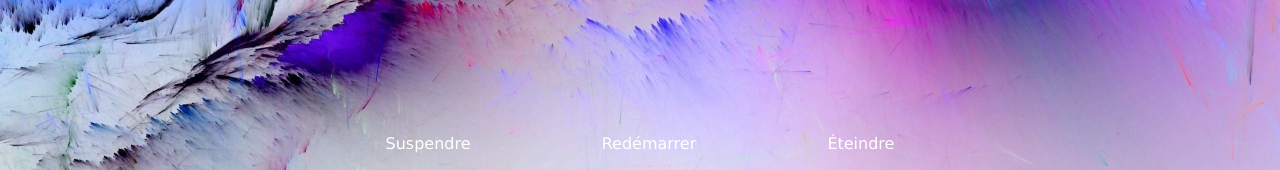
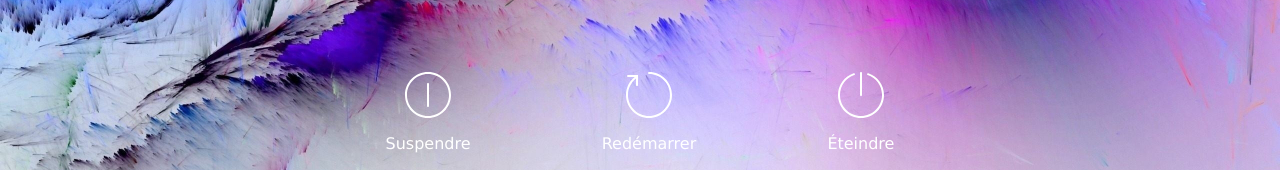
Before and after one commit to eunji-lee-dev/Groupe36-chambre36, a Vue app in the folder chambre-36/: page / in a window 1280 px wide. Shown: the part 567-737 px from the top of the page. Built offline with nearby package versions, Linux system fonts and the light colour scheme.

Commit message:
:lipstick: Add details in Home.vue

```diff
--- a/chambre-36/src/components/Home.vue
+++ b/chambre-36/src/components/Home.vue
@@ -12,15 +12,24 @@
         </div>
         <div class="home-buttons">
             <div>
-                <img src="" alt="">
+                <svg xmlns="http://www.w3.org/2000/svg" x="0px" y="0px"
+                width="50" height="50"
+                viewBox="0 0 172 172"
+                style=" fill:#000000;"><g fill="none" fill-rule="nonzero" stroke="none" stroke-width="1" stroke-linecap="butt" stroke-linejoin="miter" stroke-miterlimit="10" stroke-dasharray="" stroke-dashoffset="0" font-family="none" font-weight="none" font-size="none" text-anchor="none" style="mix-blend-mode: normal"><path d="M0,172v-172h172v172z" fill="none"></path><g fill="#ffffff"><path d="M86,6.88c-43.65844,0 -79.12,35.46156 -79.12,79.12c0,43.65844 35.46156,79.12 79.12,79.12c43.65844,0 79.12,-35.46156 79.12,-79.12c0,-43.65844 -35.46156,-79.12 -79.12,-79.12zM86,13.76c39.93625,0 72.24,32.30375 72.24,72.24c0,39.93625 -32.30375,72.24 -72.24,72.24c-39.93625,0 -72.24,-32.30375 -72.24,-72.24c0,-39.93625 32.30375,-72.24 72.24,-72.24zM85.94625,44.66625c-1.89469,0.04031 -3.41312,1.59906 -3.38625,3.49375v75.68c-0.01344,1.23625 0.63156,2.39188 1.70656,3.02344c1.075,0.61813 2.39187,0.61813 3.46687,0c1.075,-0.63156 1.72,-1.78719 1.70656,-3.02344v-75.68c0.01344,-0.92719 -0.34937,-1.8275 -1.00781,-2.48594c-0.65844,-0.65844 -1.55875,-1.02125 -2.48594,-1.00781z"></path></g></g></svg>
                 <p>Suspendre</p>
             </div>
             <div>
-                <img src="" alt="">
+                <svg xmlns="http://www.w3.org/2000/svg" x="0px" y="0px"
+                width="50" height="50"
+                viewBox="0 0 172 172"
+                style=" fill:#000000;"><g fill="none" fill-rule="nonzero" stroke="none" stroke-width="1" stroke-linecap="butt" stroke-linejoin="miter" stroke-miterlimit="10" stroke-dasharray="" stroke-dashoffset="0" font-family="none" font-weight="none" font-size="none" text-anchor="none" style="mix-blend-mode: normal"><path d="M0,172v-172h172v172z" fill="none"></path><g fill="#ffffff"><path d="M86,6.88c-1.24059,-0.01754 -2.39452,0.63425 -3.01993,1.7058c-0.62541,1.07155 -0.62541,2.39684 0,3.46839c0.62541,1.07155 1.77935,1.72335 3.01993,1.7058c39.9368,0 72.24,32.3032 72.24,72.24c0,39.9368 -32.3032,72.24 -72.24,72.24c-39.9368,0 -72.24,-32.3032 -72.24,-72.24c0,-23.02284 10.76965,-43.46507 27.52,-56.69281v22.29281c-0.01754,1.24059 0.63425,2.39452 1.7058,3.01993c1.07155,0.62541 2.39684,0.62541 3.46839,0c1.07155,-0.62541 1.72335,-1.77935 1.7058,-3.01993v-29.06531v-5.33469h-34.4c-1.24059,-0.01754 -2.39452,0.63425 -3.01993,1.7058c-0.62541,1.07155 -0.62541,2.39684 0,3.46839c0.62541,1.07155 1.77935,1.72335 3.01993,1.7058h23.04531c-18.22214,14.49896 -29.92531,36.84998 -29.92531,61.92c0,43.6552 35.4648,79.12 79.12,79.12c43.6552,0 79.12,-35.4648 79.12,-79.12c0,-43.6552 -35.4648,-79.12 -79.12,-79.12z"></path></g></g></svg>
                 <p>Redémarrer</p>
             </div>
             <div>
-                <img src="" alt="">
+                <svg xmlns="http://www.w3.org/2000/svg" x="0px" y="0px"
+                width="50" height="50"
+                viewBox="0 0 172 172"
+                style=" fill:#000000;"><g fill="none" fill-rule="nonzero" stroke="none" stroke-width="1" stroke-linecap="butt" stroke-linejoin="miter" stroke-miterlimit="10" stroke-dasharray="" stroke-dashoffset="0" font-family="none" font-weight="none" font-size="none" text-anchor="none" style="mix-blend-mode: normal"><path d="M0,172v-172h172v172z" fill="none"></path><g fill="#ffffff"><path d="M85.94625,6.82625c-1.89469,0.04031 -3.41312,1.59906 -3.38625,3.49375v75.68c-0.01344,1.23625 0.63156,2.39188 1.70656,3.02344c1.075,0.61813 2.39187,0.61813 3.46687,0c1.075,-0.63156 1.72,-1.78719 1.70656,-3.02344v-75.68c0.01344,-0.92719 -0.34937,-1.8275 -1.00781,-2.48594c-0.65844,-0.65844 -1.55875,-1.02125 -2.48594,-1.00781zM62.08125,10.80375c-0.43,-0.01344 -0.86,0.05375 -1.24969,0.18813c-31.36313,10.52156 -53.95156,40.15125 -53.95156,75.00812c0,43.65844 35.46156,79.12 79.12,79.12c43.65844,0 79.12,-35.46156 79.12,-79.12c0,-34.85687 -22.58844,-64.48656 -53.95156,-75.00812c-1.80062,-0.60469 -3.74906,0.36281 -4.35375,2.16344c-0.60469,1.80062 0.36281,3.74906 2.17688,4.36719c28.60844,9.59438 49.24844,36.59031 49.24844,68.4775c0,39.93625 -32.30375,72.24 -72.24,72.24c-39.93625,0 -72.24,-32.30375 -72.24,-72.24c0,-31.88719 20.64,-58.88312 49.24844,-68.4775c1.59906,-0.52406 2.59344,-2.09625 2.35156,-3.7625c-0.22844,-1.65281 -1.6125,-2.9025 -3.27875,-2.95625z"></path></g></g></svg>
                 <p>Éteindre</p>
             </div>
         </div>
@@ -104,4 +113,9 @@ export default {
     bottom: 10vh;
     left: 25%;
 }
+
+.home-buttons p {
+    padding-top: 10px;
+}
+
 </style>
```
